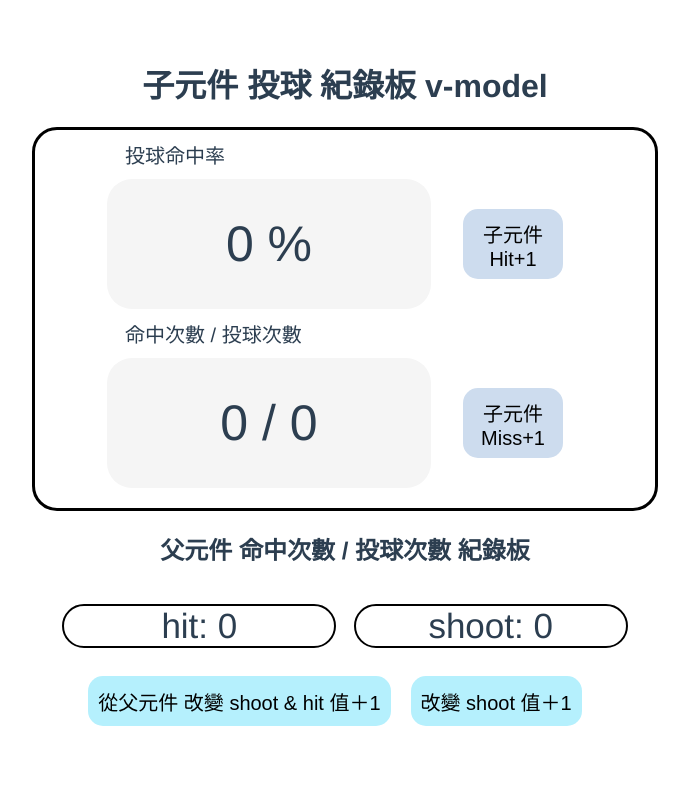
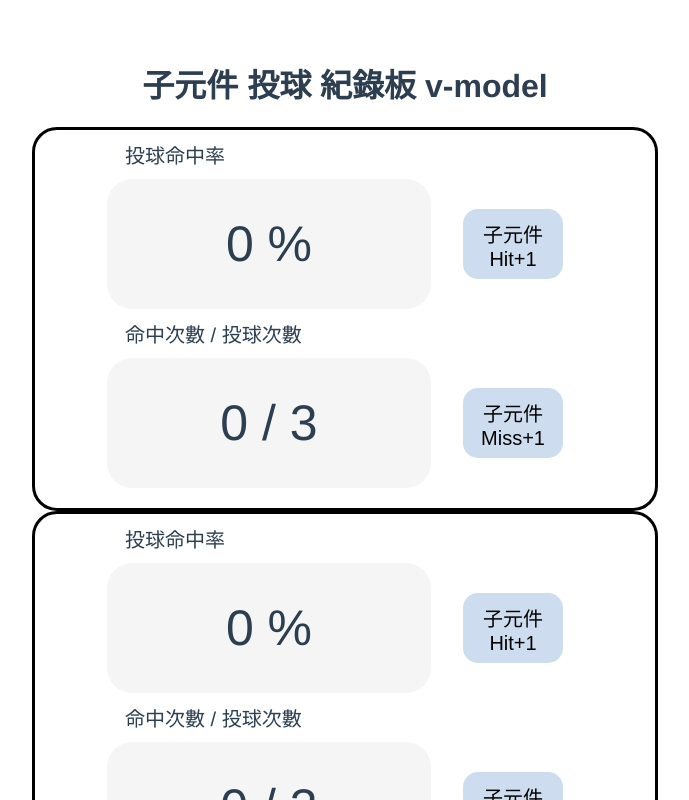
Before and after one commit to ChiaLine/hixcare, a Vue app in the folder vue/vue-v-model-property-emit/: page / in a window 1280 px wide. Shown: the top 800 px of the page, without its empty margins (295-984 px from the left). Built offline with nearby package versions, Linux system fonts and the light colour scheme.

Commit message:
新增第4版 computed 、watch 屬性方法練習

```diff
--- a/vue/vue-v-model-property-emit/src/App.vue
+++ b/vue/vue-v-model-property-emit/src/App.vue
@@ -15,16 +15,17 @@
 
     <h1>子元件 投球 紀錄板 v-model</h1>
     <ScoreBoard3
-    v-model="score"
+    v-model="scoreA"
     />
-    <!-- <ScoreBoard3
-    v-model="score"
-    /> -->
+
+    <ScoreBoard4
+    v-model="scoreA"
+    />
 
     <h2>父元件 命中次數 / 投球次數 紀錄板</h2>
     <div class="add-hit-miss-content">
-      <p>hit: {{ score.hit }}</p>
-      <p>shoot: {{ score.shoot }}</p>
+      <p>hit: {{ scoreA.hit }}</p>
+      <p>shoot: {{ scoreA.shoot }}</p>
     </div>
     <button @click="updateHit"> 從父元件 改變 shoot & hit 值＋1 </button>
     <button @click="updateMiss"> 改變 shoot 值＋1 </button>
@@ -35,6 +36,7 @@
 // import ScoreBoard1 from './components/ScoreBoard1.vue'
 // import ScoreBoard2 from './components/ScoreBoard2.vue'
 import ScoreBoard3 from './components/ScoreBoard3.vue'
+import ScoreBoard4 from './components/ScoreBoard4.vue'
 
 export default {
   name: 'App',
@@ -42,47 +44,45 @@ export default {
     // ScoreBoard1,
     // ScoreBoard2,
     ScoreBoard3,
+    ScoreBoard4,
   },
   data(){
     return {
-      score: {
+      scoreA: {
         hit: 0,
-        shoot: 0
+        shoot: 3
       }
     }
   },
-  beforeUpdate(){
-    console.log('APP beforeUpdate')
-  },
   methods: {
     // 第一版 接 子元件傳遞資料 修改 父元件 data
-    afterAddMiss(shoot){
-      console.log("afterAddMiss", shoot)
-      this.score.shoot = shoot
-    },
-    afterAddHit(scoreBoard){
-      console.log('afterAddHit', scoreBoard)
-      this.score = scoreBoard
-    },
-    // 第二版 接 子元件觸發通知 父元件才修改資料
-    isAddMiss(){
-      console.log('第二版')
-      this.score.shoot++
-    },
-    isAddHit(){
-      console.log('第二版')
-      this.score.shoot++
-      this.score.hit++
-    },
+    // afterAddMiss(shoot){
+    //   console.log("afterAddMiss", shoot)
+    //   this.score.shoot = shoot
+    // },
+    // afterAddHit(scoreBoard){
+    //   console.log('afterAddHit', scoreBoard)
+    //   this.score = scoreBoard
+    // },
+    // // 第二版 接 子元件觸發通知 父元件才修改資料
+    // isAddMiss(){
+    //   console.log('第二版')
+    //   this.score.shoot++
+    // },
+    // isAddHit(){
+    //   console.log('第二版')
+    //   this.score.shoot++
+    //   this.score.hit++
+    // },
     // 第三版
     updateMiss(){
-      console.log('第3版 update-miss')
-      this.score.shoot++
+      this.scoreA.shoot++
+      // console.log('第3版 當父元件自己的資料改變時')
     },
     updateHit(){
-      console.log('第3版 update-hut')
-      this.score.shoot++
-      this.score.hit++
+      this.scoreA.shoot++
+      this.scoreA.hit++
+      // console.log('第3版 當父元件自己的資料改變時')
     }
   }
 }
```
